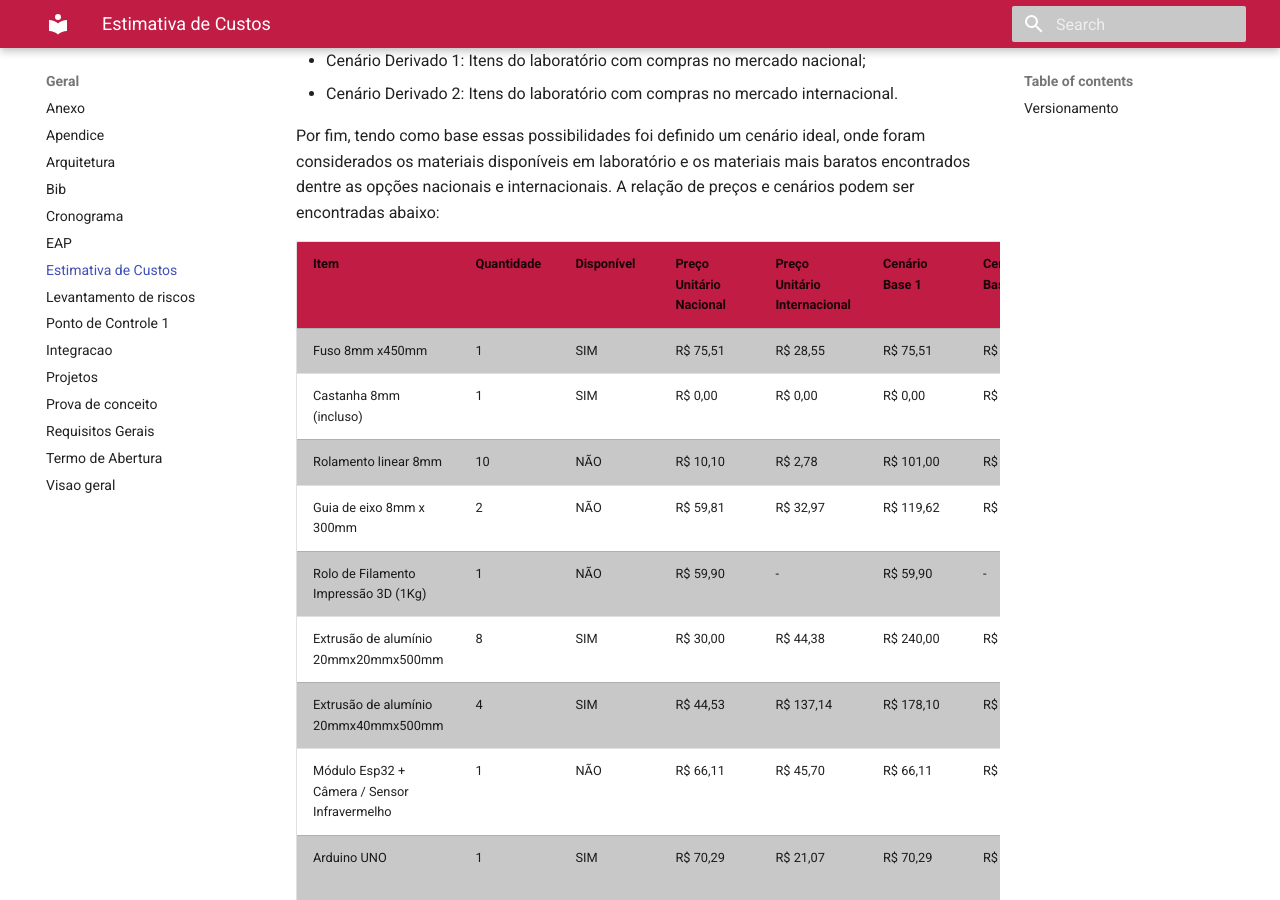
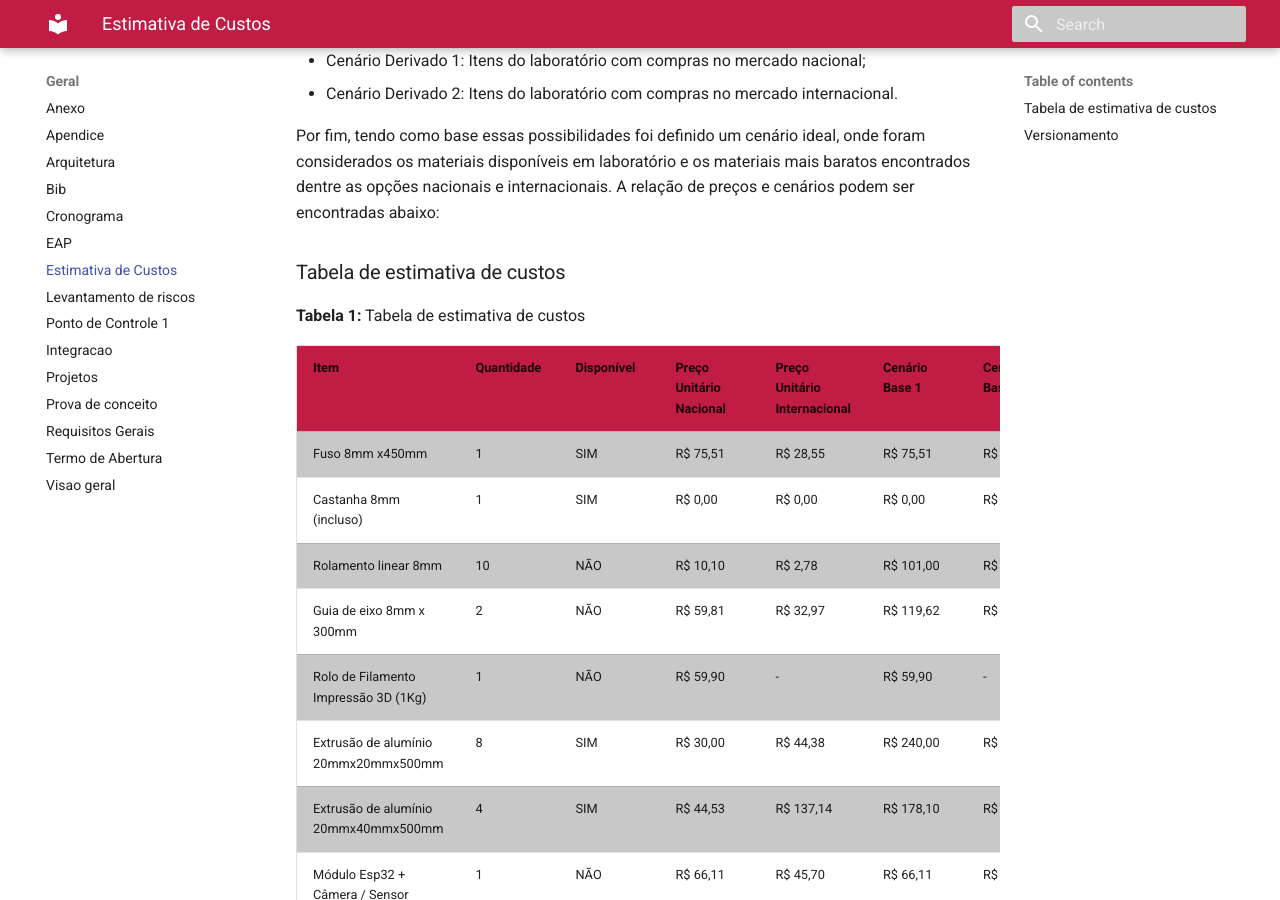
Before and after one commit to Calcioft/ScanPoint, an MkDocs documentation site: the page built from docs/geral/estimativa-custos.md, in a window 1280 px wide and 900 px high, scrolled down 431 px. Built offline with MkDocs 1.6.1 and Material for MkDocs 9.7.7, drawn with Linux system fonts in a browser that asks for light colours; some of the changed text lies outside the part shown.

Commit message:
refatoração do arquivo de custos

```diff
--- a/docs/geral/estimativa-custos.md
+++ b/docs/geral/estimativa-custos.md
@@ -1,24 +1,26 @@
 # Estimativa de custos
-
-Para a estimativa de custos foram pensados 5 cenários possíveis sendo dois cenários de base, 2 cenários
-complementáres e por fim um cenário ideal.
-
+<p aling="justify">
+Para a estimativa de custos foram pensados 5 cenários possíveis sendo dois cenários de base, 2 cenários complementáres e por fim um cenário ideal.
+</p>
 Para os cenários de base foram escolhidos:
 
 * Cenário Base 1: Compras realizadas no mercado nacional;
 * Cenário Base 2: Compras realizadas no mercado internacional.
 
-A partir desses cenários foram desenvolvidos outros dois, derivados dos cenários iniciais, e
-considerando os materiais disponíveis no laboratório de estruturas.
+<p aling="justify">
+A partir desses cenários foram desenvolvidos outros dois, derivados dos cenários iniciais, e considerando os materiais disponíveis no laboratório de estruturas.
+</p>
 
 * Cenário Derivado 1: Itens do laboratório com compras no mercado nacional;
 * Cenário Derivado 2: Itens do laboratório com compras no mercado internacional.
 
-Por fim, tendo como base essas possibilidades foi definido um cenário ideal, onde foram considerados os
-materiais disponíveis em laboratório e os materiais mais baratos encontrados dentre as opções nacionais
-e internacionais. A relação de preços e cenários podem ser encontradas abaixo:
+<p aling="justify">
+Por fim, tendo como base essas possibilidades foi definido um cenário ideal, onde foram considerados os materiais disponíveis em laboratório e os materiais mais baratos encontrados dentre as opções nacionais e internacionais. A relação de preços e cenários podem ser encontradas abaixo:
+</p>
 
+### Tabela de estimativa de custos
 
+**Tabela 1:** Tabela de estimativa de custos
 
 | Item                                         | Quantidade | Disponível | Preço Unitário Nacional | Preço Unitário Internacional | Cenário Base 1 | Cenário Base 2 | Cenário Derivado 1 | Cenário Derivado 2 | Cenário Ideal | Links Nacional                                                                                                                                                                                                                                                           | Links Internacional                                                                                                                                                                                                                                                                                                                                                                                                                                                                                                             |
 |----------------------------------------------|------------|------------|-------------------------|------------------------------|----------------|----------------|--------------------|--------------------|---------------|--------------------------------------------------------------------------------------------------------------------------------------------------------------------------------------------------------------------------------------------------------------------------|---------------------------------------------------------------------------------------------------------------------------------------------------------------------------------------------------------------------------------------------------------------------------------------------------------------------------------------------------------------------------------------------------------------------------------------------------------------------------------------------------------------------------------|
@@ -56,9 +58,10 @@
 internacionais, utilizando os materiais do laboratório, obtivemos um custo estimado de __R$ 494,01.__
 
 ## Versionamento
-| ID | Versão | Descrição                                                       |Responsável|
-|----|--------|-----------------------------------------------------------------| ----- |
-| 01 | 1.0    | Criação do arquivo                                              | Artur de Sousa, Cássio Filho |
-| 02 | 1.1    | Adição componentes de eletrônica                                | Artur de Sousa, Cássio Filho |
-| 03 | 1.1    | Retirado frete do preço de partes eletrônicas internacionais    | Artur de Sousa, Cássio Filho |
-| 04 | 1.2    | Expicação dos casos propostos  e alteração do nome dos cenários | Artur de Sousa, Cássio Filho |
+| Versão | Descrição                                                       |Responsável|
+|--------|-----------------------------------------------------------------| ----- |
+| 1.0    | Criação do arquivo                                              | Artur de Sousa, Cássio Filho |
+| 1.1    | Adição componentes de eletrônica                                | Artur de Sousa, Cássio Filho |
+| 1.1    | Retirado frete do preço de partes eletrônicas internacionais    | Artur de Sousa, Cássio Filho |
+| 1.2    | Expicação dos casos propostos  e alteração do nome dos cenários | Artur de Sousa, Cássio Filho |
+| 1.3 | Refatoração do arquivo | Pedro Menezes Rodiguero |
```
